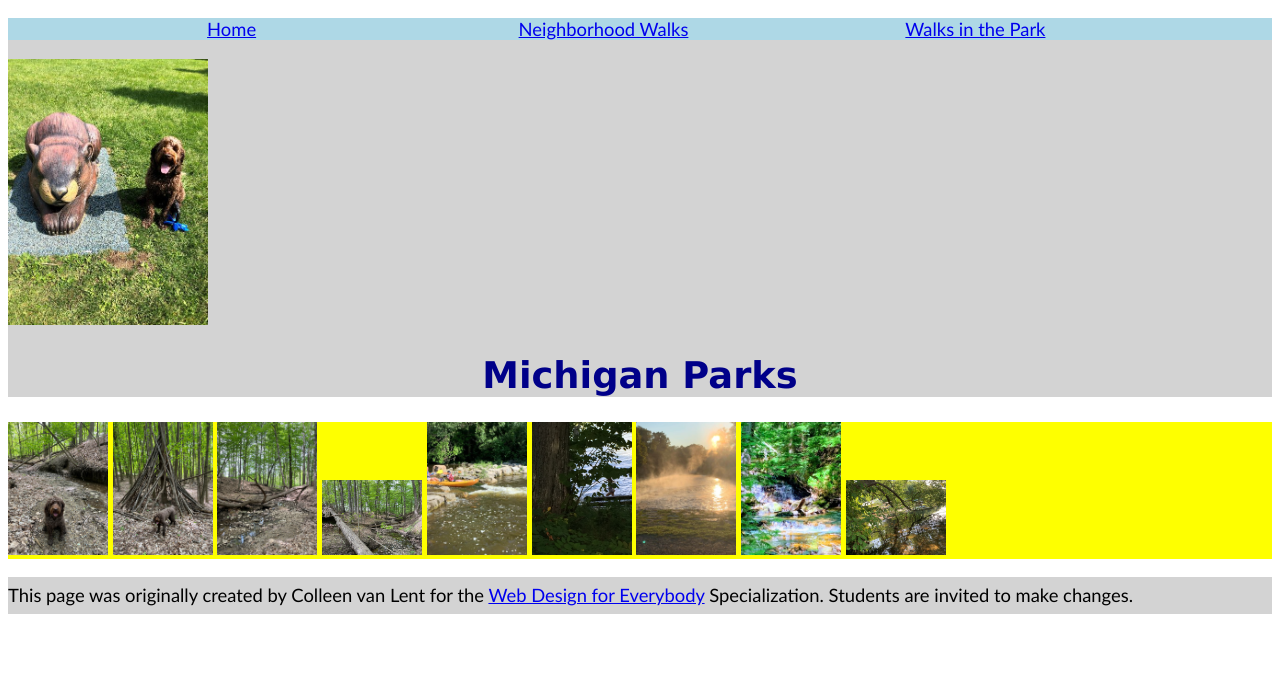
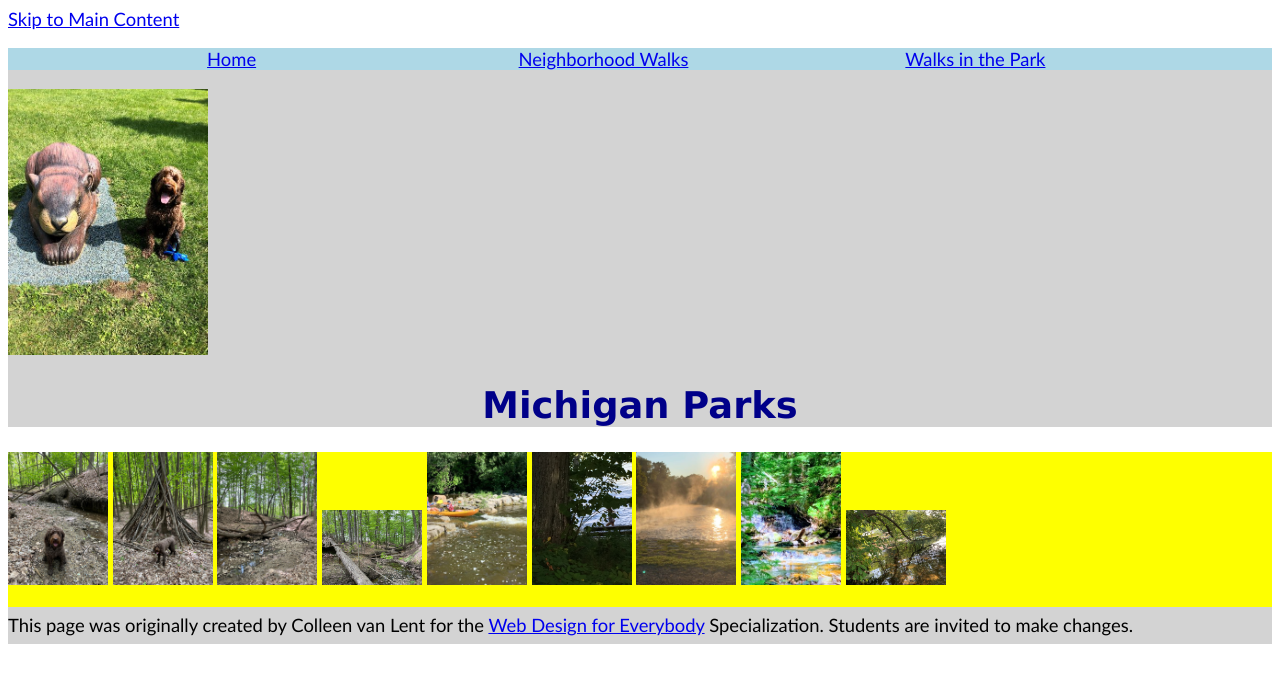
Before and after one commit to Huyy2103/introcss, a plain HTML site: page parks.html in a window 1280 px wide. Drawn offline with Linux system fonts and the light colour scheme.

Commit message:
Update parks.html

```diff
--- a/parks.html
+++ b/parks.html
@@ -10,6 +10,7 @@
 </head>
 
 <body>
+  <a href="#maincontent" class="skip-link">Skip to Main Content</a>
   <header>
     <nav>
       <ul>
@@ -23,6 +24,7 @@
 
   </header>
   <main>
+    <main id="maincontent">
     <div>
       <img src="images/bacon_in_the_woods.png" alt="brown labradoodle sitting near a stream in a wooded setting"
         width="100">
```
